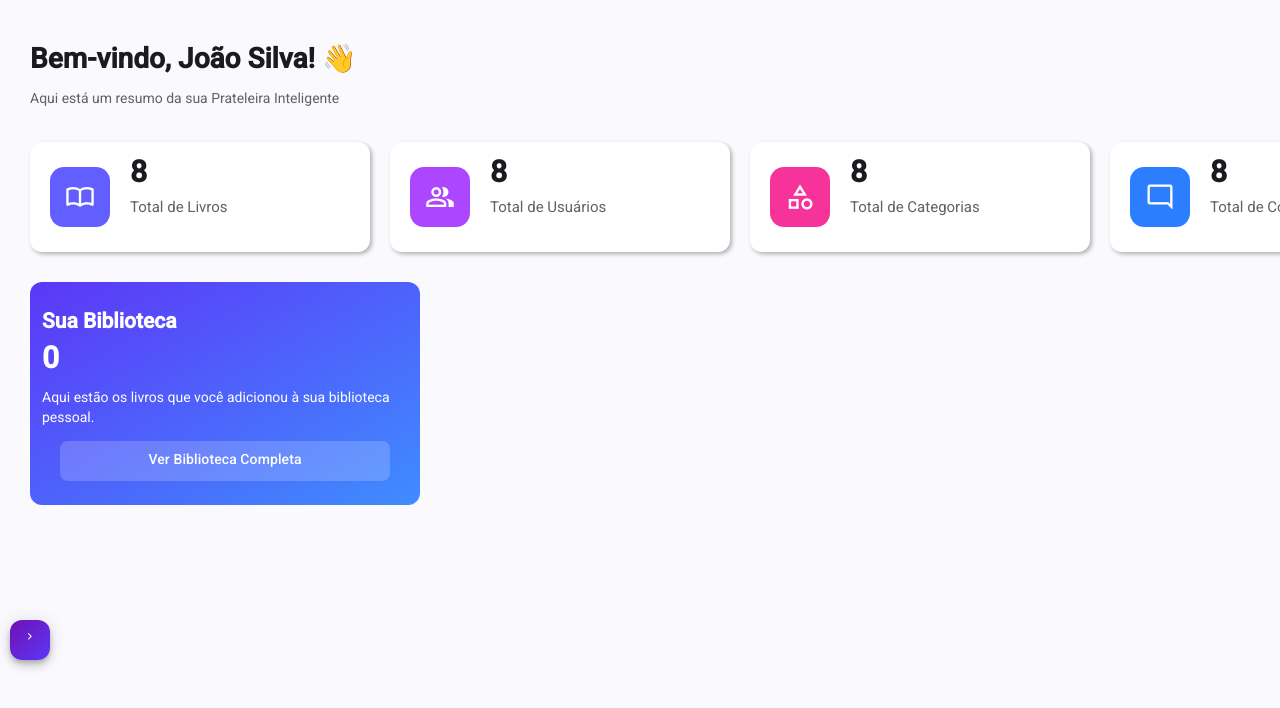
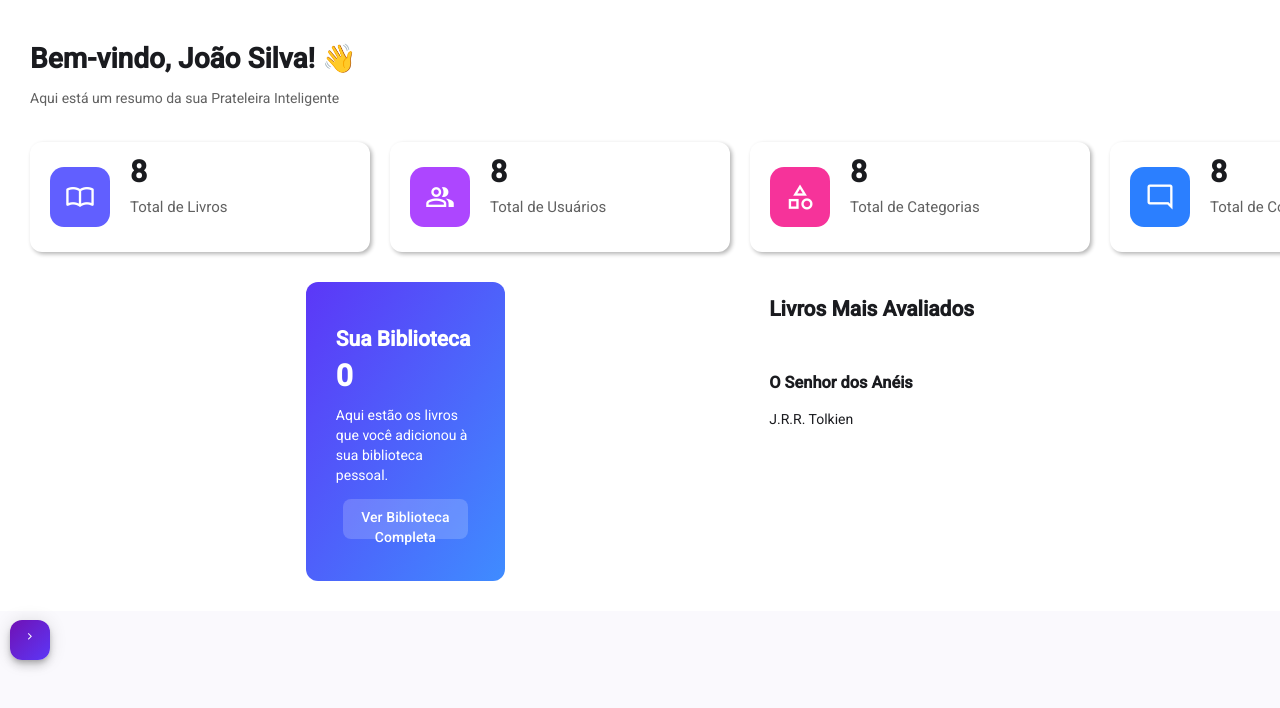
Before and after one commit to LuizBuarqueDev/Prateleira-Inteligente-Frontend-2.0v, an Angular app in the folder Prateleira-Inteligente-Frontend-2.0v/: page / in a window 1280 px wide. Shown: the top 708 px of the page. Built offline with nearby package versions, Linux system fonts and the light colour scheme.

Commit message:
feat: add rated-books component and integrate it into the dashboard page

```diff
--- /dev/null
+++ b/Prateleira-Inteligente-Frontend-2.0v/src/app/pages/dashboard/components/rated-books/rated-books-cards/rated-books-cards.component.html
@@ -0,0 +1,9 @@
+<div class="rated-books-cards">
+  <img src="" alt="" />
+  <div class="book-info">
+    <h3>O Senhor dos Anéis</h3>
+    <p>J.R.R. Tolkien</p>
+    <data [value]="5"></data>
+    <data value="5"></data>
+  </div>
+</div>
--- /dev/null
+++ b/Prateleira-Inteligente-Frontend-2.0v/src/app/pages/dashboard/components/rated-books/rated-books.component.html
@@ -0,0 +1,6 @@
+<div class="rated-books-container">
+  <h2>Livros Mais Avaliados</h2>
+  <div>
+    <app-rated-books-cards />
+  </div>
+</div>
--- a/Prateleira-Inteligente-Frontend-2.0v/src/app/pages/dashboard/components/your-library/your-library.component.scss
+++ b/Prateleira-Inteligente-Frontend-2.0v/src/app/pages/dashboard/components/your-library/your-library.component.scss
@@ -3,7 +3,8 @@
   color: var(--light);
   background: var(--gradient-2);
   border-radius: 12px;
-  padding: 12px;
+  padding: 30px;
+  gap: 12px;
 
   data {
     font-size: 30px;
--- a/Prateleira-Inteligente-Frontend-2.0v/src/app/pages/dashboard/dashboard.page.html
+++ b/Prateleira-Inteligente-Frontend-2.0v/src/app/pages/dashboard/dashboard.page.html
@@ -1,10 +1,11 @@
 <div class="main-content">
-  <div>
+  <header class="header">
     <h1>Bem-vindo, João Silva! 👋</h1>
     <p>Aqui está um resumo da sua Prateleira Inteligente</p>
-  </div>
+  </header>
   <app-stats-cards-container />
   <div class="spacer">
     <app-your-library />
+    <app-rated-books />
   </div>
 </div>
--- a/Prateleira-Inteligente-Frontend-2.0v/src/app/pages/dashboard/dashboard.page.scss
+++ b/Prateleira-Inteligente-Frontend-2.0v/src/app/pages/dashboard/dashboard.page.scss
@@ -1,8 +1,17 @@
 .main-content {
   display: flex;
   flex-direction: column;
+  background-color: var(--light);
   padding: 30px;
-  p {
-    color: var(--dark-gray);
+
+  header {
+    p {
+      color: var(--dark-gray);
+    }
+  }
+
+  .spacer {
+    display: flex;
+    justify-content: center;
   }
 }
--- a/Prateleira-Inteligente-Frontend-2.0v/src/app/pages/dashboard/dashboard.page.ts
+++ b/Prateleira-Inteligente-Frontend-2.0v/src/app/pages/dashboard/dashboard.page.ts
@@ -1,12 +1,13 @@
 import { Component } from '@angular/core';
 import { StatsCardsContainerComponent } from './components/stats-cards-container/stats-cards-container.component';
 import { YourLibraryComponent } from './components/your-library/your-library.component';
+import { RatedBooksComponent } from './components/rated-books/rated-books.component';
 
 @Component({
   selector: 'app-dashboard',
   standalone: true,
   templateUrl: 'dashboard.page.html',
   styleUrls: ['dashboard.page.scss'],
-  imports: [StatsCardsContainerComponent, YourLibraryComponent],
+  imports: [StatsCardsContainerComponent, YourLibraryComponent, RatedBooksComponent],
 })
 export class DashboardPage {}
```
Also changed, not shown: Prateleira-Inteligente-Frontend-2.0v/src/app/pages/dashboard/components/rated-books/rated-books-cards/rated-books-cards.component.ts (added, +8 -0 lines), Prateleira-Inteligente-Frontend-2.0v/src/app/pages/dashboard/components/rated-books/rated-books.component.ts (added, +10 -0 lines), Prateleira-Inteligente-Frontend-2.0v/src/app/pages/dashboard/components/rated-books/rated-books-cards/rated-books-cards.component.scss (added), Prateleira-Inteligente-Frontend-2.0v/src/app/pages/dashboard/components/rated-books/rated-books.component.scss (added).
